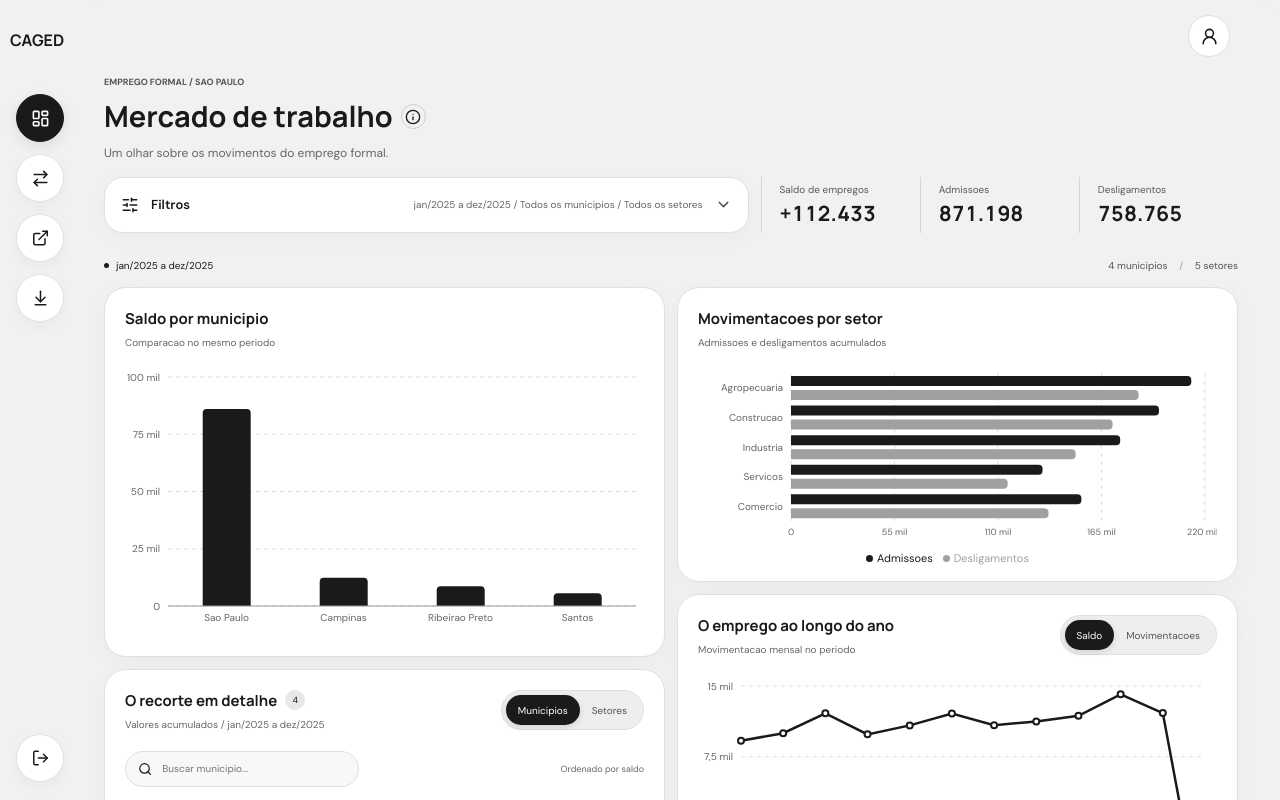
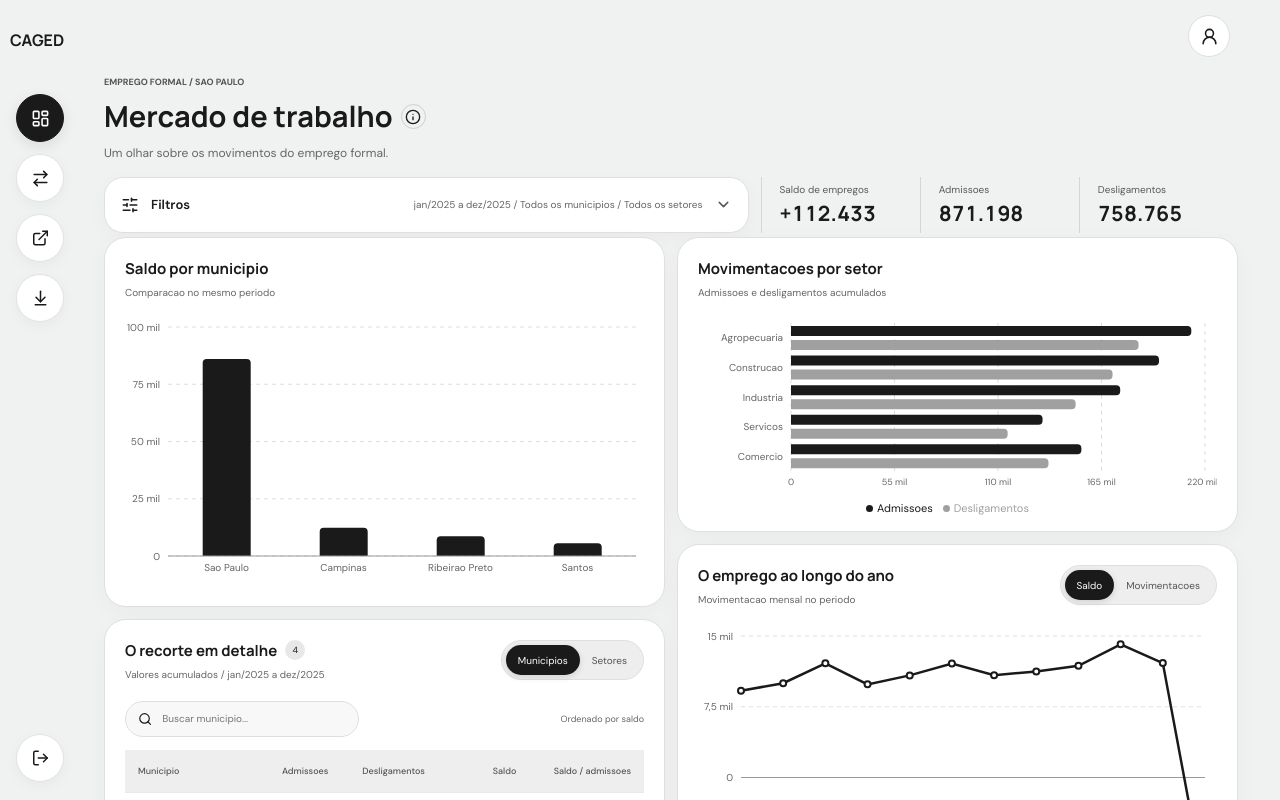
Before and after one commit to Felipeguirau3/caged-monorepo, a React (Vite) app in the folder apps/frontend/: page / in a window 1280 px wide. Shown: the top 800 px of the page. Built offline with nearby package versions, Linux system fonts and the light colour scheme.

Commit message:
style(frontend): remove duplicate filter summary row

```diff
--- a/apps/frontend/src/App.tsx
+++ b/apps/frontend/src/App.tsx
@@ -162,7 +162,6 @@ function Dashboard({ comparison = false }: { comparison?: boolean }) {
             : isPending ? <div role="status" className={styles.empty}>Carregando indicadores...</div>
             : !records.length ? <div className={styles.empty}><Database size={30} /><h2>Nenhum resultado neste recorte</h2><p>{comparison && !selectedCities.length ? 'Nenhum municipio selecionado.' : 'A base demonstrativa contem dados de janeiro a dezembro de 2025.'}</p><button onClick={() => { setParams({}); setSelectedCities(['Campinas', 'Sao Paulo']); }}>Restaurar consulta</button></div>
             : <>
-              <div className={styles.resultMeta}><span><span className={styles.liveDot} />{period}</span><span>{comparison ? selectedCities.length : filters.city === 'all' ? cities.length : 1} municipios <span className={styles.metaDivider}>/</span> {filters.sector === 'all' ? '5 setores' : filters.sector}</span></div>
               <div className={styles.dashboardGrid}>
                 <div className={styles.dashboardColumn}>
                   <section className={`${styles.chartSection} ${styles.panelCard}`} aria-labelledby="city-chart-title">
```
